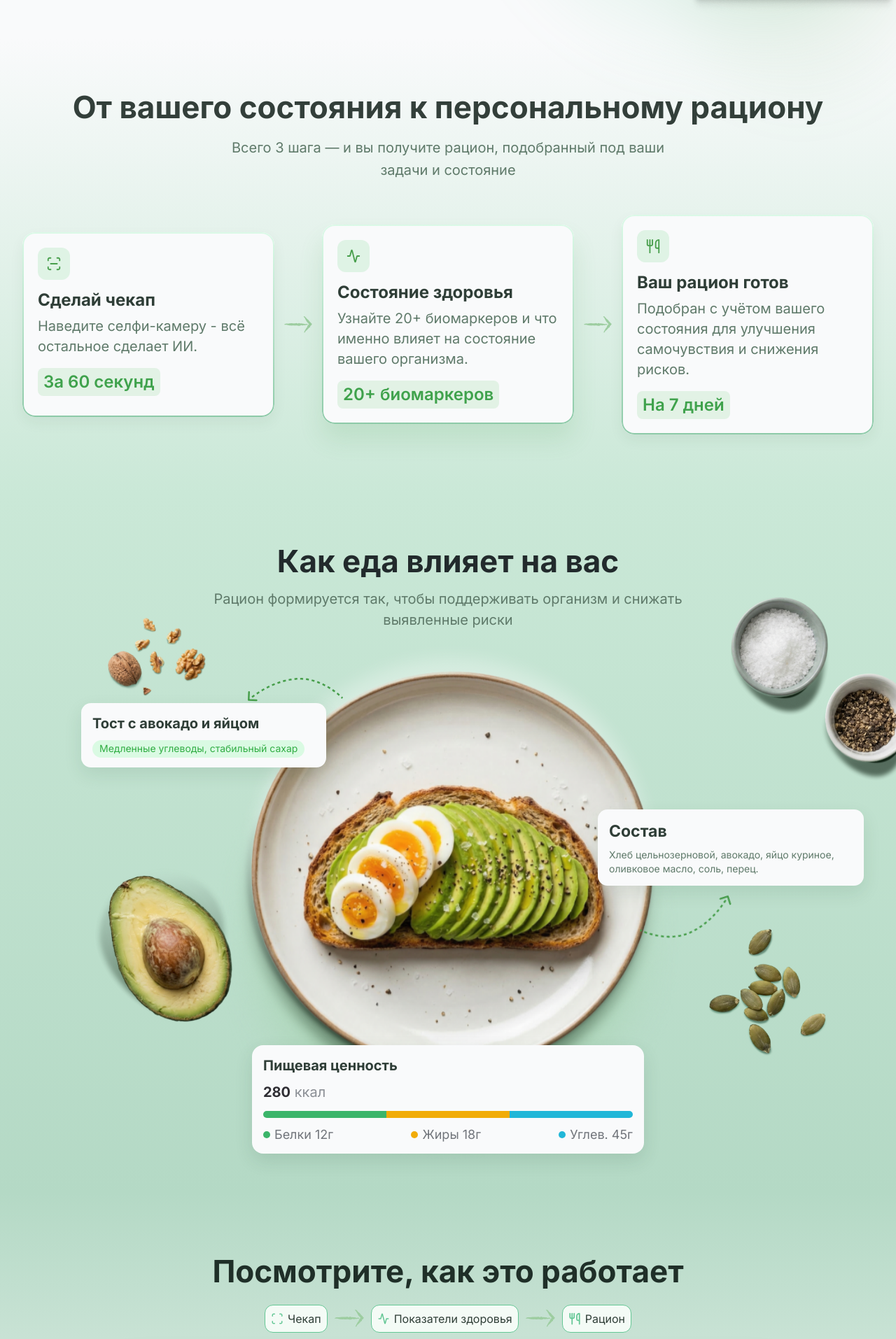
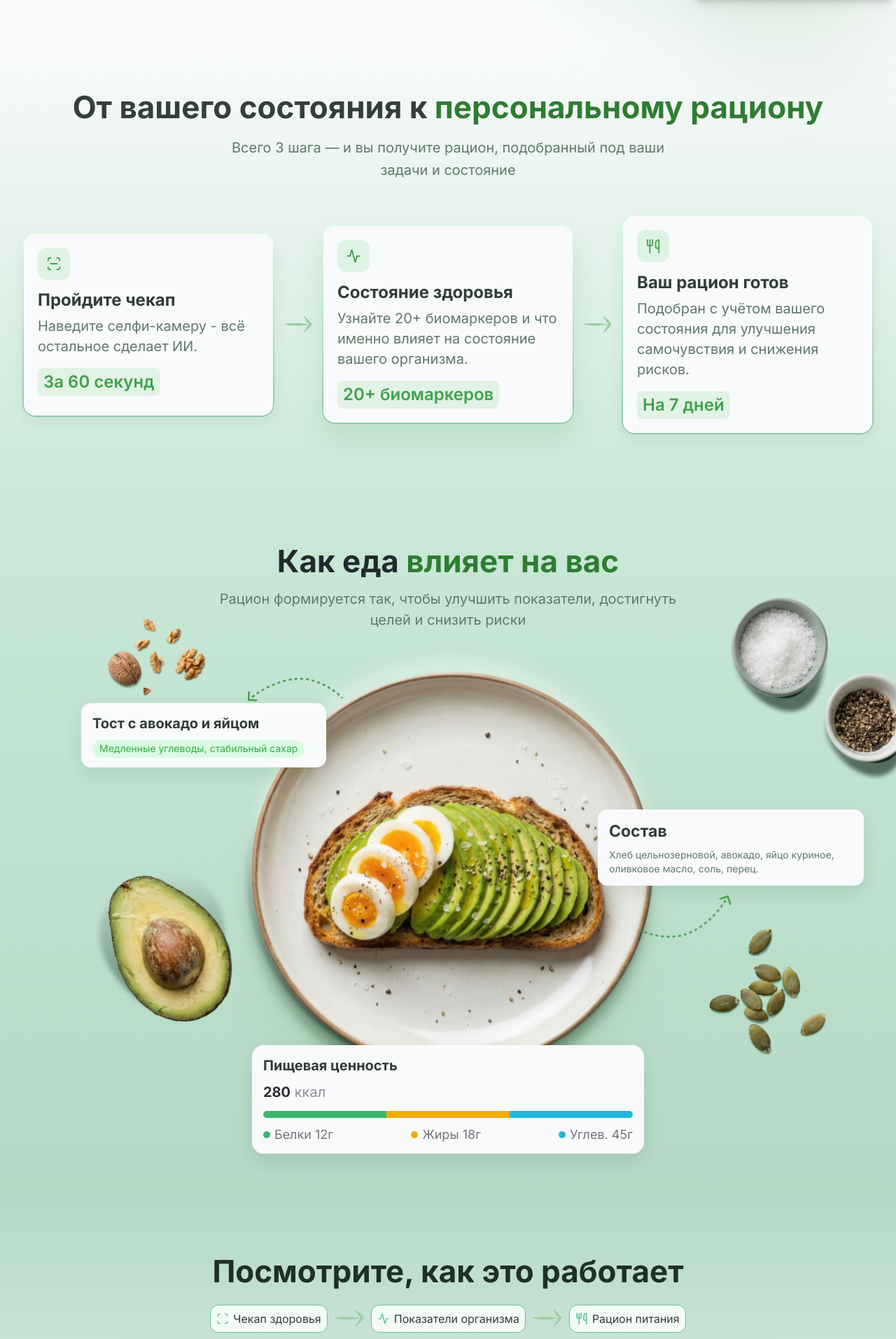
Before and after one commit to NikitaBest/landing_X5, a React (Vite) app: page / in a window 1280 px wide. Shown: the part 826-2740 px from the top of the page at 70% size. Built offline with nearby package versions, Linux system fonts and the light colour scheme.

Commit message:
редактирование блоков до блока ии видит

```diff
--- a/src/FoodImpactSection.css
+++ b/src/FoodImpactSection.css
@@ -78,6 +78,10 @@
   font-size: 44px;
   line-height: 1.15;
   color: #222a2c;
+}
+
+.food-impact__title-accent {
+  color: #2e7d32;
 }
 
 .food-impact__subtitle {
--- a/src/FoodImpactSection.tsx
+++ b/src/FoodImpactSection.tsx
@@ -32,10 +32,10 @@ function FoodImpactSection() {
     >
       <div className="section food-impact__inner">
         <h2 className="food-impact__title food-impact__anim food-impact__anim--d1">
-          Как еда влияет на вас
+          Как еда <span className="food-impact__title-accent">влияет на вас</span>
         </h2>
         <p className="food-impact__subtitle food-impact__anim food-impact__anim--d2">
-          Рацион формируется так, чтобы поддерживать организм и снижать выявленные риски
+         Рацион формируется так, чтобы улучшить показатели, достигнуть целей и снизить риски
         </p>
 
         <div className="food-impact__scene-wrap">
--- a/src/HowItWorksSection.css
+++ b/src/HowItWorksSection.css
@@ -130,6 +130,10 @@
   padding-left: 18px;
 }
 
+.how-it-works__chip-text--short {
+  display: none;
+}
+
 @media (max-width: 980px) {
   .how-it-works {
     padding: 56px 0 52px;
@@ -194,6 +198,32 @@
 }
 
 @media (max-width: 480px) {
+  .how-it-works__arrow {
+    display: none;
+  }
+
+  .how-it-works__steps {
+    overflow-x: visible;
+  }
+
+  .how-it-works__chip {
+    height: 34px;
+    min-height: 34px;
+  }
+
+  .how-it-works__chip-text--full {
+    display: none;
+  }
+
+  .how-it-works__chip-text--short {
+    display: inline;
+  }
+
+  .how-it-works__title {
+    font-size: 28px;
+    line-height: 1.12;
+  }
+
   .how-it-works__steps {
     gap: 4px;
   }
--- a/src/HowItWorksSection.tsx
+++ b/src/HowItWorksSection.tsx
@@ -9,21 +9,26 @@ function HowItWorksSection() {
         <div className="how-it-works__steps" aria-label="Этапы процесса">
           <span className="how-it-works__chip">
             <img src="/bloc4-1.svg" alt="" aria-hidden="true" />
-            Чекап
+            Чекап здоровья
           </span>
           <span className="how-it-works__arrow" aria-hidden="true">
             <img src="/strl2.svg" alt="" />
           </span>
           <span className="how-it-works__chip">
             <img src="/bloc4-2.svg" alt="" aria-hidden="true" />
-            Показатели здоровья
+            <span className="how-it-works__chip-text how-it-works__chip-text--full">
+              Показатели организма
+            </span>
+            <span className="how-it-works__chip-text how-it-works__chip-text--short">
+              Показатели
+            </span>
           </span>
           <span className="how-it-works__arrow" aria-hidden="true">
             <img src="/strl2.svg" alt="" />
           </span>
           <span className="how-it-works__chip">
             <img src="/bloc4-3.svg" alt="" aria-hidden="true" />
-            Рацион
+            Рацион питания
           </span>
         </div>
 
--- a/src/ProcessSection.css
+++ b/src/ProcessSection.css
@@ -13,6 +13,10 @@
   font-size: 44px;
   line-height: 1.15;
   color: #333f3a;
+}
+
+.process__title-accent {
+  color: #2e7d32;
 }
 
 .process__subtitle {
--- a/src/ProcessSection.tsx
+++ b/src/ProcessSection.tsx
@@ -30,7 +30,9 @@ function ProcessSection() {
       id="tech"
     >
       <div className="section process__inner">
-        <h2 className="process__title">От вашего состояния к персональному рациону</h2>
+        <h2 className="process__title">
+          От вашего состояния к <span className="process__title-accent">персональному рациону</span>
+        </h2>
         <p className="process__subtitle">
           Всего 3 шага — и вы получите рацион, подобранный под ваши задачи и состояние
         </p>
@@ -40,7 +42,7 @@ function ProcessSection() {
             <span className="process-card__icon" aria-hidden="true">
               <img src="/bloc2-1.svg" alt="" />
             </span>
-            <h3>Сделай чекап</h3>
+            <h3>Пройдите чекап</h3>
             <p>Наведите селфи-камеру - всё остальное сделает ИИ.</p>
             <span className="process-card__badge">За 60 секунд</span>
           </article>
```
